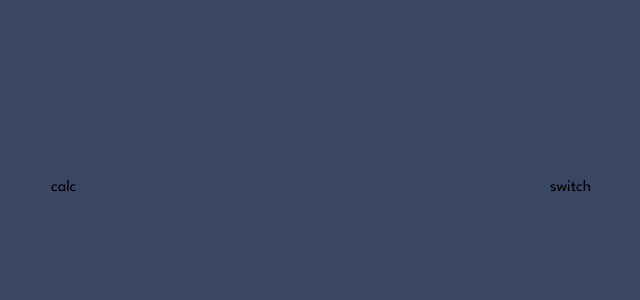
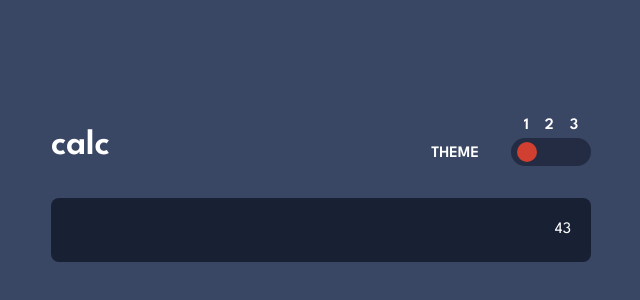
Before and after one commit to hassanahmadp/piaic-small-10-projects, a Next.js app: page / in a window 1280 px wide. Shown: the part 212-512 px from the top of the page, without its empty margins (319-959 px from the left). Built offline with nearby package versions, Linux system fonts and the light colour scheme.

Commit message:
theme configuration and theme switch done

```diff
--- a/src/app/page.tsx
+++ b/src/app/page.tsx
@@ -1,29 +1,38 @@
 "use client"
 
+import { Switch } from "@/components"
 import { useBrowserStorage } from "@/utils"
 import { twMerge } from "tailwind-merge"
 
 export const dynamic = "force-dynamic"
 
 export default function Home() {
-  debugger
-  const [theme, setTheme] = useBrowserStorage<1 | 2 | 3>("theme", 1)
-  const theme1 = theme === 1
-  const theme2 = theme === 2
-  const theme3 = theme === 3
+  const [theme, setTheme] = useBrowserStorage<themeType>("theme", 1)
+
+  const handleThemeChange = () => {}
   return (
     <main
       className={twMerge(
-        "flex justify-center items-center min-h-screen",
-        theme1 && "bg-theme1_bg_main",
-        theme2 && "bg-theme2_bg_main",
-        theme3 && "bg-theme3_bg_main",
+        "flex justify-center flex-col items-center min-h-screen bg-theme1_bg_main text-theme1_text_white",
+        theme === 2 && "bg-theme2_bg_main text-theme2_text_dark",
+        theme === 3 && "bg-theme3_bg_main text-theme3_text_dark",
       )}
     >
-      <div className="w-full max-w-[580px] mx-auto px-5 py-8">
-        <div className="flex justify-between items center">
-          <h1>calc</h1>
-          <span>switch</span>
+      <div className="w-full max-w-[580px] gap-8 flex flex-col mx-auto px-5 py-8">
+        <div className="flex justify-between items-end">
+          <h1
+            className={twMerge(
+              "text-4xl font-semibold",
+              // theme === 2 && "text-theme2_text_dark",
+              // theme === 3 && "text-theme3_text_dark",
+            )}
+          >
+            calc
+          </h1>
+          <Switch theme={theme} setTheme={setTheme} />
+        </div>
+        <div className={twMerge("w-full p-5 bg-theme1_bg_screen rounded-lg")}>
+          <h3 className="text-right">43</h3>
         </div>
       </div>
     </main>
--- /dev/null
+++ b/src/components/Switch.tsx
@@ -0,0 +1,52 @@
+import type { Dispatch, SetStateAction } from "react"
+import { twMerge } from "tailwind-merge"
+
+type Props = {
+  theme: themeType
+  setTheme: Dispatch<SetStateAction<themeType>>
+}
+
+export function Switch({ theme, setTheme }: Props) {
+  const handleThemeChange = () => {
+    setTheme(prev => {
+      switch (prev) {
+        case 1:
+          return 2
+        case 2:
+          return 3
+        case 3:
+          return 1
+      }
+    })
+  }
+
+  return (
+    <div
+      className="flex gap-8 items-end font-semibold"
+    >
+      <span className="uppercase">theme</span>
+      <div className="flex flex-col items-center" onClick={handleThemeChange}>
+        <div className={twMerge("flex gap-4")}>
+          <span>1</span>
+          <span>2</span>
+          <span>3</span>
+        </div>
+        <div
+          className={twMerge(
+            "h-7 w-20 rounded-full relative bg-theme1_bg_keypad",
+            theme === 2 && "bg-theme2_bg_keypad",
+            theme === 3 && "bg-theme3_bg_keypad_screen"
+          )}
+        >
+          <div
+            className={twMerge(
+              "rounded-full transition-all duration-100 absolute top-1 left-1.5 h-5 bg-theme1_key_toggle aspect-square",
+              theme === 2 && "left-[30px] bg-theme2_key_toggle",
+              theme === 3 && "left-14 bg-theme3_key_toggle",
+            )}
+          ></div>
+        </div>
+      </div>
+    </div>
+  )
+}
--- /dev/null
+++ b/src/components/index.ts
@@ -0,0 +1 @@
+export * from './Switch'
--- a/src/utils/hooks/useBrowserStorage.tsx
+++ b/src/utils/hooks/useBrowserStorage.tsx
@@ -9,7 +9,7 @@ export function useBrowserStorage<T>(
   storageType: "local" | "session" = "local",
 ) {
 
-  const [state, setState] = useState<T | undefined>(() => {
+  const [state, setState] = useState<T>(() => {
     if(typeof window !== "undefined") {
       const storageItem =  storageType === "local" ? localStorage.getItem(key) : sessionStorage.getItem(key)
       if (!storageItem) return value
@@ -26,5 +26,5 @@ export function useBrowserStorage<T>(
     }
   }, [state])
 
-  return [state, setState]
+  return [state, setState] as [T, React.Dispatch<React.SetStateAction<T>>]
 }
--- /dev/null
+++ b/type.d.ts
@@ -0,0 +1 @@
+type themeType = 1 | 2 | 3
```
